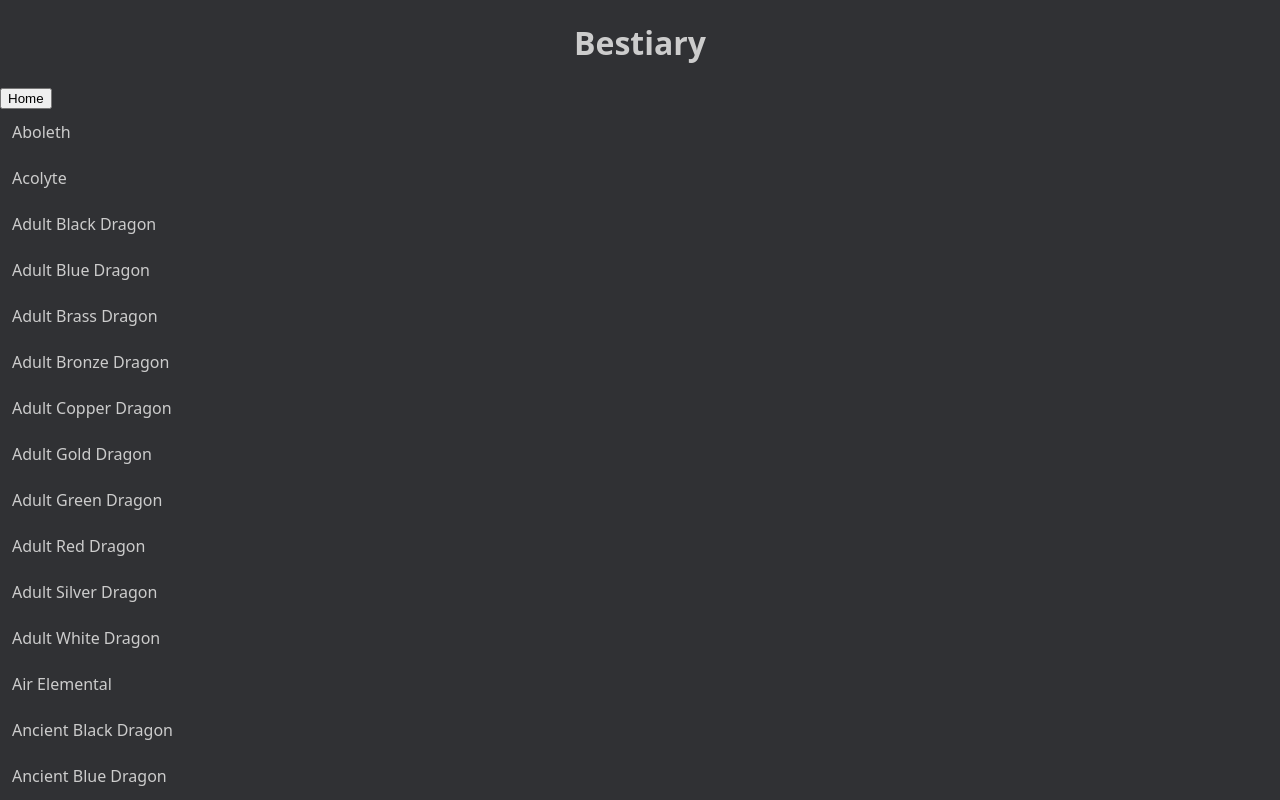
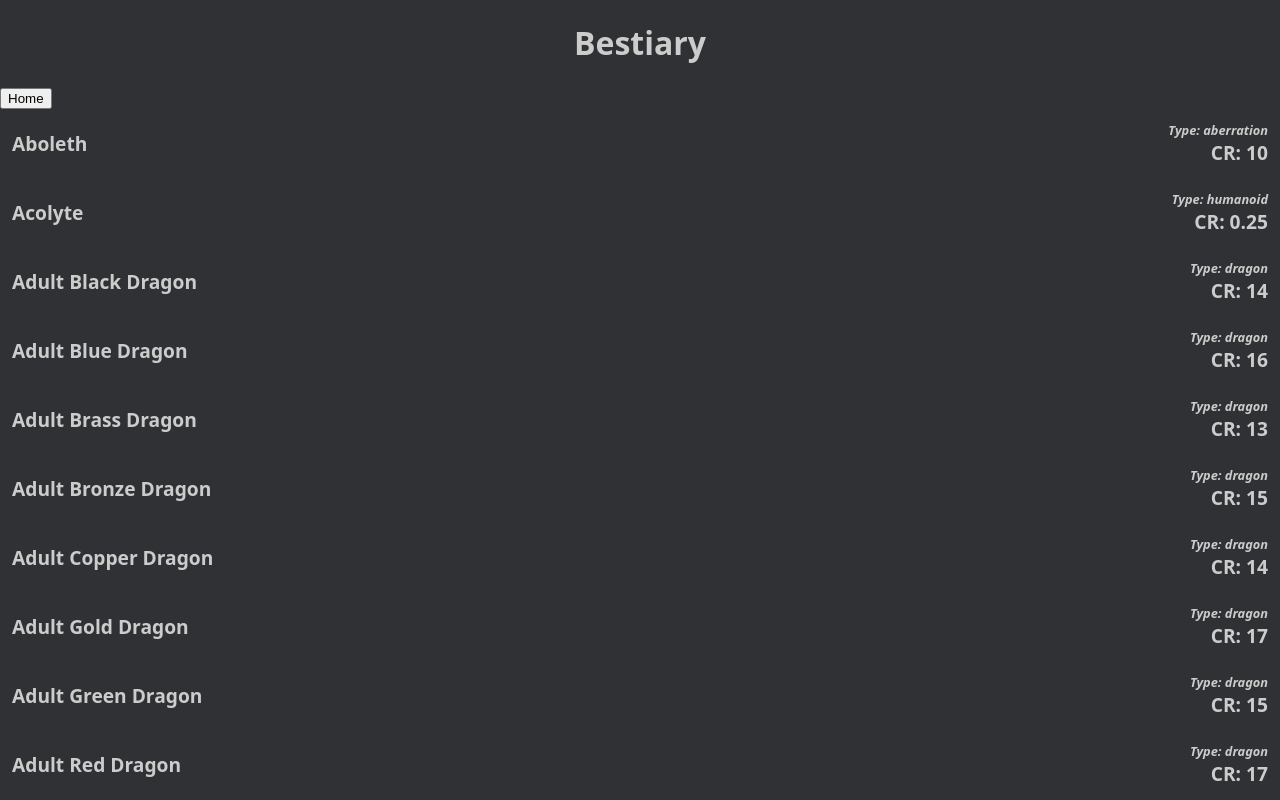
Before and after one commit to Marcel-FR/capstone-project, a Next.js app: page /bestiary in a window 1280 px wide. Shown: the top 800 px of the page. Built offline with nearby package versions, Linux system fonts and the light colour scheme.

Commit message:
add type and challenge-rating of each monster in the bestiary list without any loss of performance

```diff
--- a/pages/bestiary/index.js
+++ b/pages/bestiary/index.js
@@ -25,13 +25,31 @@ export default function BestiaryPage() {
 
   const MonsterName = styled.li`
     display: flex;
+    align-items: center;
     justify-content: space-between;
-    align-items: center;
     border: 2px solid transparent;
     width: 100%;
     padding: 10px;
     text-align: left;
-    cursor: pointer;
+    font-size: 1.2rem;
+    font-weight: bold;
+
+    .monster-details {
+      display: flex;
+      flex-direction: column;
+      margin-left: 10px;
+
+      .monster-type {
+        font-style: italic;
+        font-size: 0.8rem;
+      }
+
+      .monster-cr {
+        font-weight: bold;
+        font-size: 1.2rem;
+        margin-left: auto;
+      }
+    }
   `;
 
   return (
@@ -45,6 +63,10 @@ export default function BestiaryPage() {
           {monstersList.map((monster) => (
             <MonsterName key={monster.index}>
               <div>{monster.name}</div>
+              <div className="monster-details">
+                <div className="monster-type">Type: {monster.type}</div>
+                <div className="monster-cr">CR: {monster.challenge_rating}</div>
+              </div>
             </MonsterName>
           ))}
         </MonsterList>
```
